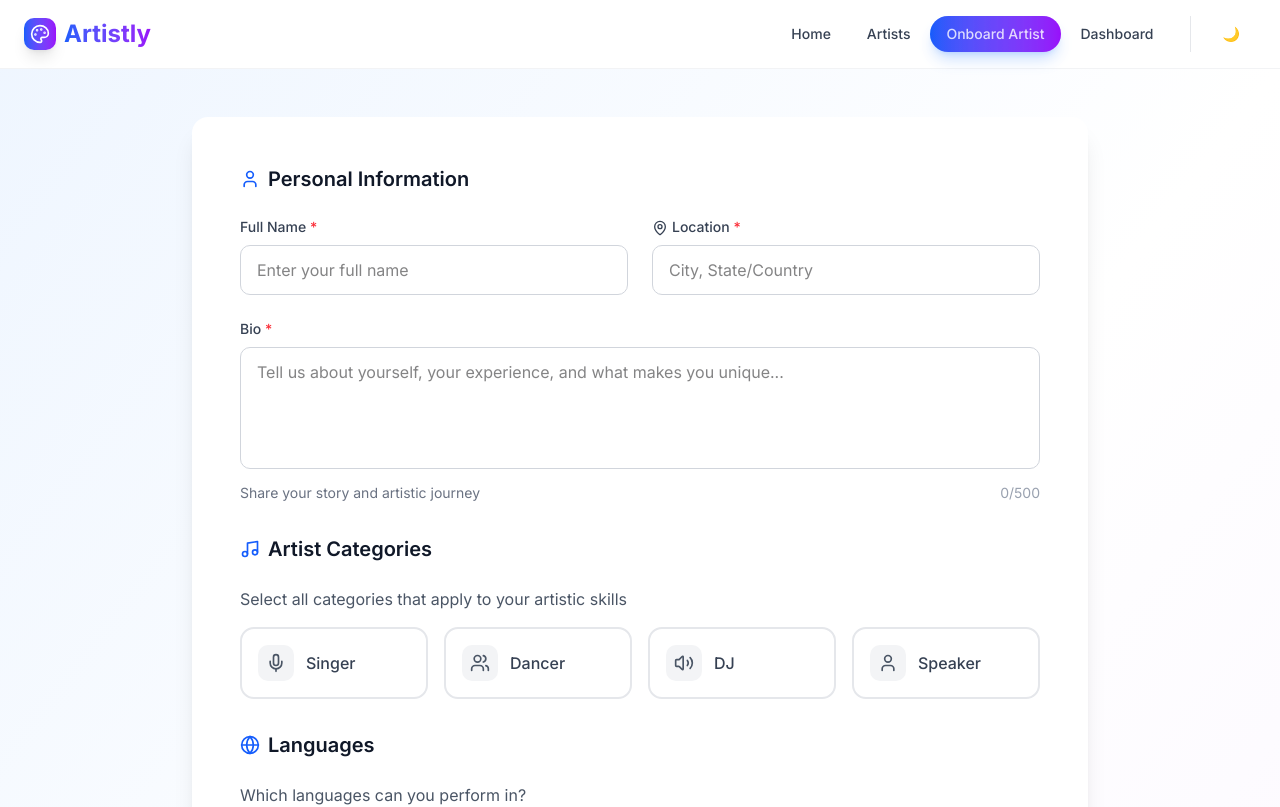
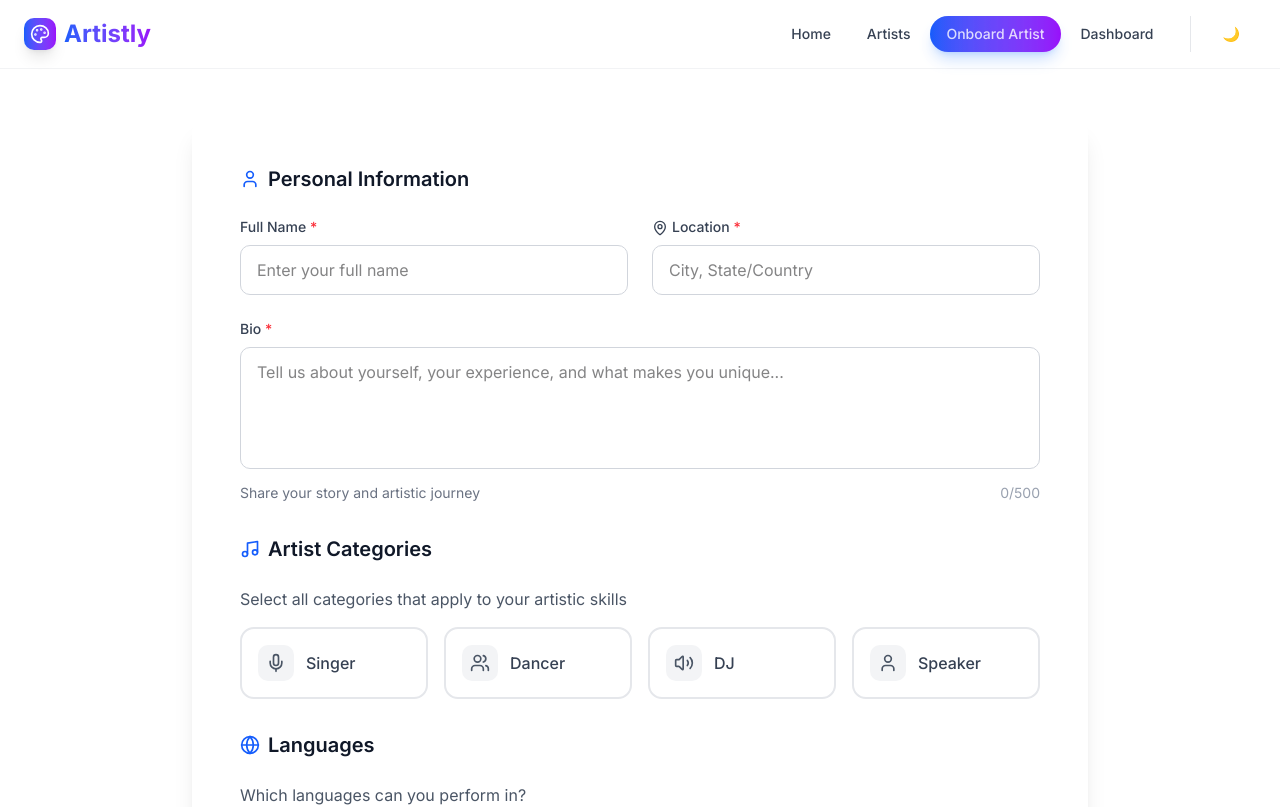
Before and after one commit to drakeRAGE/Artistly, a Next.js app: page /onboarding in a window 1280 px wide. Shown: the top 807 px of the page. Built offline with nearby package versions, Linux system fonts and the light colour scheme.

Commit message:
Add dark theme in onboarding page

```diff
--- a/app/onboarding/page.js
+++ b/app/onboarding/page.js
@@ -147,7 +147,7 @@
   };
 
   return (
-    <div className="min-h-screen bg-gradient-to-br from-blue-50 via-white to-purple-50 py-12 px-4">
+    <div className="min-h-screen py-12 px-4">
       <div className="max-w-4xl mx-auto">
         {/* Form */}
         <div className="bg-white rounded-2xl shadow-xl p-8 md:p-12">
```
